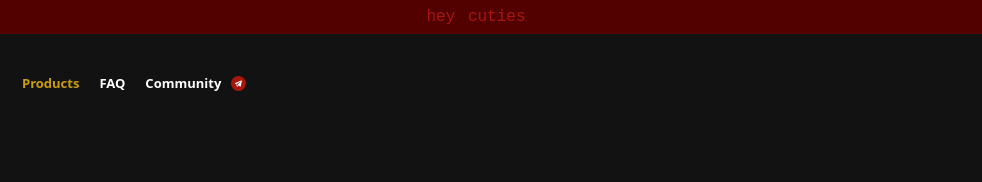
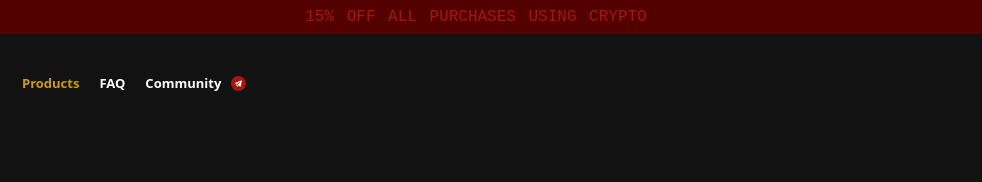
Before and after one commit to robberygang/robberygang.github.io, a plain HTML site: page index.html in a window 1280 px wide. Shown: the top 182 px of the page, 164-1146 px from the left. Drawn offline with Linux system fonts and the light colour scheme; a script that the page names is missing; a web font is replaced by a local one.

Commit message:
Update index.html

```diff
--- a/index.html
+++ b/index.html
@@ -91,7 +91,7 @@
   <div class="stars-background medium"></div>
   <div class="stars-background big"></div>
     <div class="alert announcement alert-success w-100 m-auto text-center">
-    hey cuties
+    15% OFF ALL PURCHASES USING CRYPTO
     </div>
     <div class="container-md">
 
```
